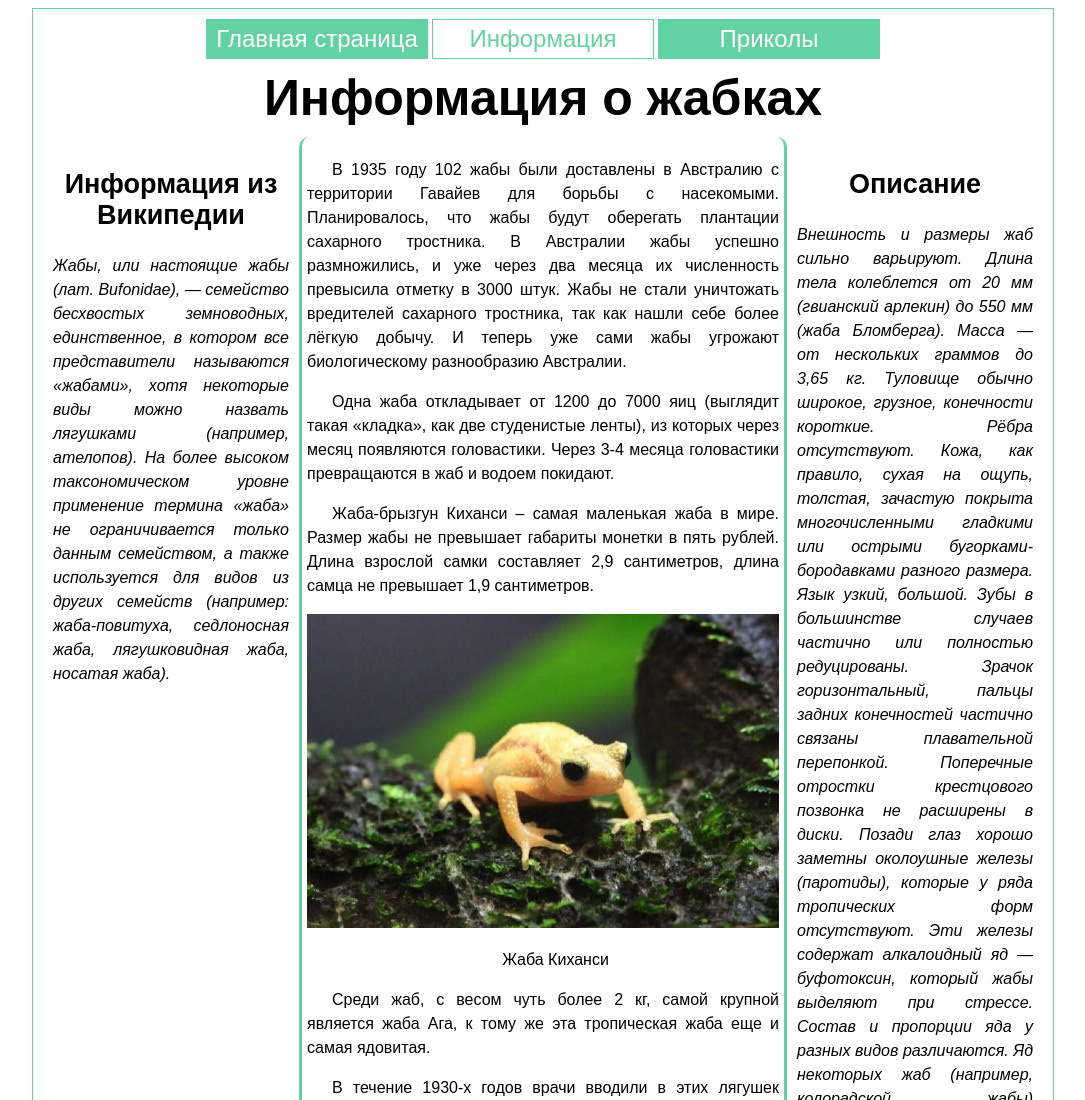
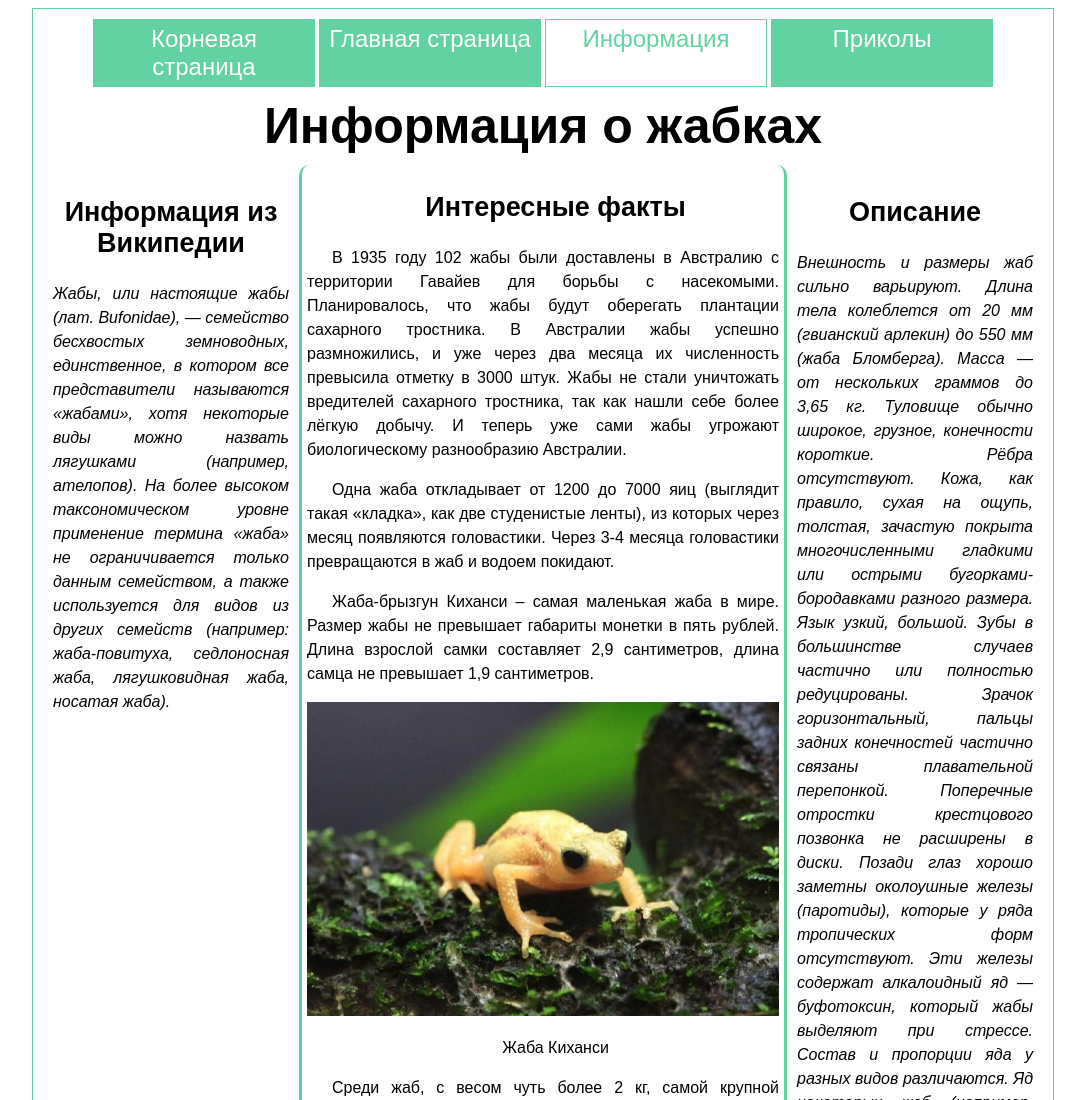
Before and after one commit to Kir-Scheluh/Jabas, a plain HTML site: page Version 3/pages/information.html in a window 1280 px wide. Shown: the top 1100 px of the page, without its empty margins (97-1182 px from the left). Drawn offline with Linux system fonts and the light colour scheme.

Commit message:
3.0.2
Добавил третью версию на корневую страницу

```diff
--- a/Version 3/pages/information.html
+++ b/Version 3/pages/information.html
@@ -10,6 +10,7 @@
 	<div class="wrapper">
 		<header>
 			<nav>
+				<a href="../../index.html">Корневая страница</a>
 				<a href="./index.html">Главная страница</a>
 				<a href="#" class="active">Информация</a>
 				<a href="./prikoly.html">Приколы</a>
@@ -30,6 +31,9 @@
 				</p>
 			</div>
 			<content id="facts">
+				<h2>
+					Интересные факты
+				</h2>
 				<p>В 1935 году 102 жабы были доставлены в Австралию с территории Гавайев для борьбы с насекомыми. Планировалось, что жабы будут оберегать плантации сахарного тростника. В Австралии жабы успешно размножились, и уже через два месяца их численность превысила отметку в 3000 штук. Жабы не стали уничтожать вредителей сахарного тростника, так как нашли себе более лёгкую добычу. И теперь уже сами жабы угрожают биологическому разнообразию Австралии.</p>
 				<p>Одна жаба откладывает от 1200 до 7000 яиц (выглядит такая «кладка», как две студенистые ленты), из которых через месяц появляются головастики. Через 3-4 месяца головастики превращаются в жаб и водоем покидают.</p>
 				<p>Жаба-брызгун Киханси – самая маленькая жаба в мире. Размер жабы не превышает габариты монетки в пять рублей. Длина взрослой самки составляет 2,9 сантиметров, длина самца не превышает 1,9 сантиметров.</p>
```
Also changed, not shown: Version 3/pages/index.html (+1 -0 lines), Version 3/pages/prikoly.html (+1 -0 lines), index.html (+1 -0 lines).
